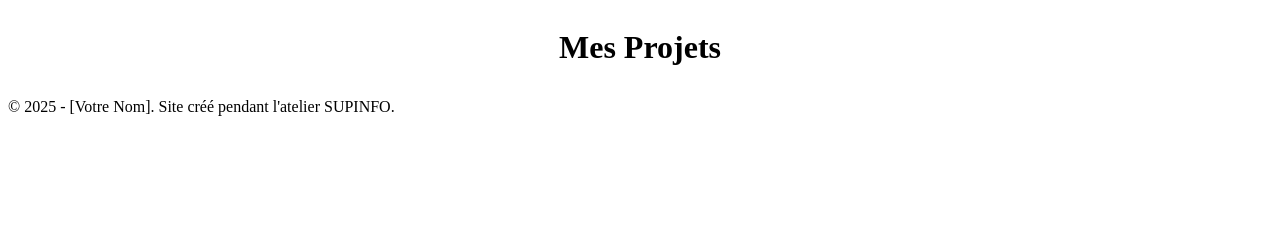
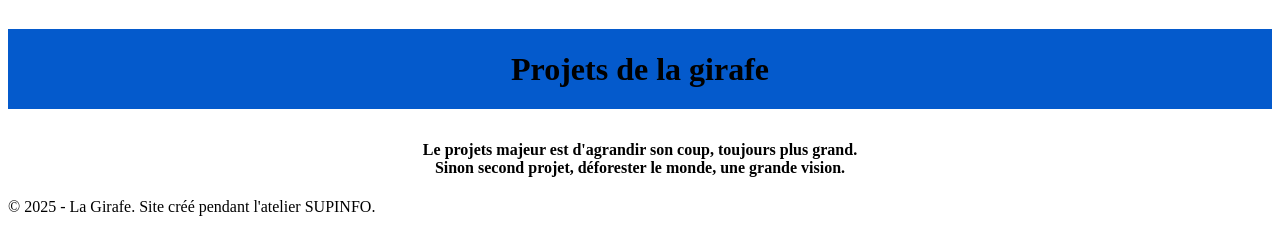
Before and after one commit to TimB14/TimB14.github.io, a plain HTML site: page index.html in a window 1280 px wide. Shown: the part 852-1084 px from the top of the page. Before the commit the page ends 984 px from the top, so only its background shows below. Drawn offline with Linux system fonts and the light colour scheme.

Commit message:
Add files via upload

```diff
--- a/index.html
+++ b/index.html
@@ -3,7 +3,7 @@
     <head>
             <meta charset="UTF-8" />
             <meta name="viewport" content="width=device-width, initial-scale=1.0" />
-            <title>Portfolio de la girafe</title>
+            <title>La girafe, un animal bizard</title>
             <link rel="stylesheet" href="style.css" />
     </head>
     <body>
@@ -28,12 +28,13 @@
                 </section>
             </section>
             <section id="projets">
-                <h3>Mes Projets</h2>
+                <h3>Projets de la girafe</h3>
+                <h4>Le projets majeur est d'agrandir son coup, toujours plus grand. <br> Sinon second projet, déforester le monde, une grande vision.</h4>
                 <!-- Nos projets viendront ici -->
             </section>
         </main>
         <footer>
-            <p>&copy; 2025 - [Votre Nom]. Site créé pendant l'atelier SUPINFO.</p>
+            <p>&copy; 2025 - La Girafe. Site créé pendant l'atelier SUPINFO.</p>
         </footer>
     </body>
 </html>
--- a/style.css
+++ b/style.css
@@ -21,6 +21,9 @@ h2{
 h3{
     text-align: center;
     font-size: 2em;
+    background-color: rgb(4, 90, 204);
+    color: black;
+    line-height: 2.5em;
 }
 #contenu-a-propos{
     display:flex;
@@ -45,3 +48,6 @@ h3{
 #content{
     width: 20%;
 }
+h4{
+    text-align: center;
+}
```
